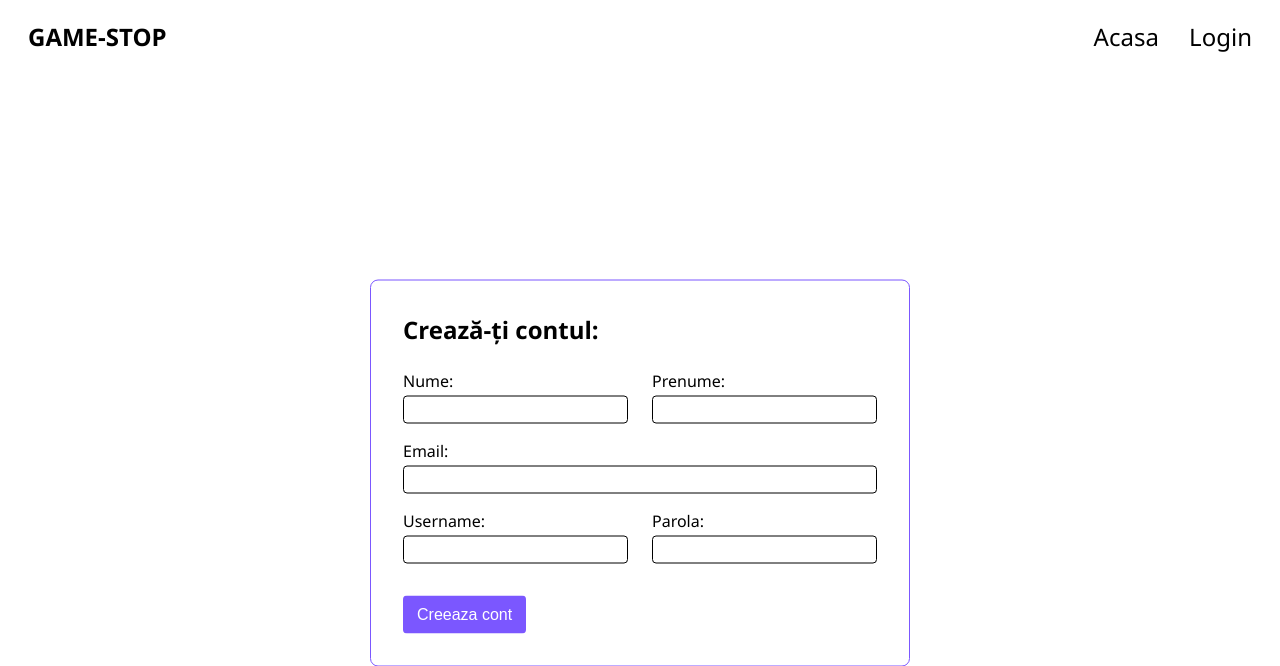
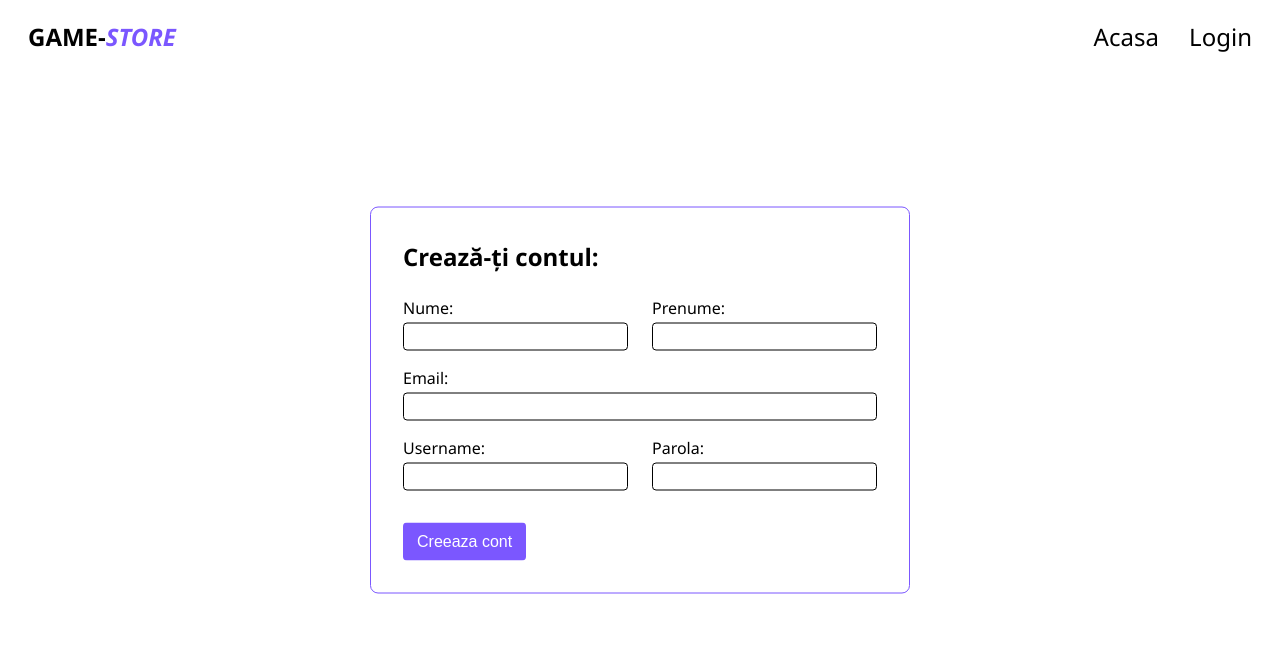
Before and after one commit to Nadira132005/atestat-jocuri, a PHP site: page /creeaza-cont.php in a window 1280 px wide. Shown: the top 666 px of the page. Run offline with PHP 8.4, Linux system fonts and the light colour scheme.

Commit message:
[Fix] Add minor style improvements

```diff
--- a/creeaza-cont.php
+++ b/creeaza-cont.php
@@ -41,11 +41,10 @@ if (isset($_POST["name"])) {
 </head>
 
 <body>
-  <section>
   <nav>
     <a class="logo" href="index.php">
       <b>
-          GAME-STOP
+        <span>GAME-</span><span style="color:rgb(123, 87, 255);"><i>STORE</i></span>
       </b>
     </a>
     <div>
@@ -57,7 +56,7 @@ if (isset($_POST["name"])) {
       </a>
     </div>
   </nav>
-
+  <section>
     <div class="form-container">
       <span class="form-title">Crează-ți contul:</span>
       <form action="" method="post">
--- a/style/creeaza-cont.css
+++ b/style/creeaza-cont.css
@@ -11,7 +11,9 @@ section {
 }
 
 nav {
-  max-width: 100%;
+  position: absolute;
+  width: 100%;
+  box-sizing: border-box;
   background-color: white;
   font-size: 1.5rem;
   display: flex;
```
Lines whose indentation alone changed are shown as unchanged.
